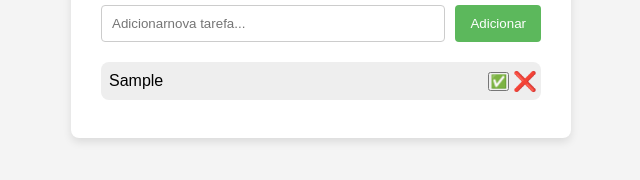
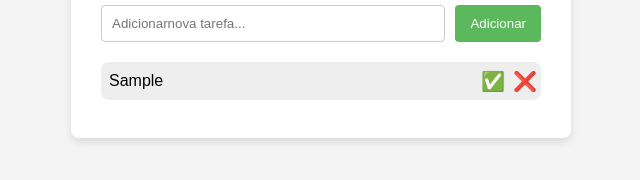
Before and after one commit to aldosds/todo-list-js, a plain HTML site: page index.html in a window 1280 px wide. Both pictures are taken after typing "Sample" into the empty fields and a click on the button "Adicionar". Shown: the part 372-552 px from the top of the page, 319-959 px from the left. Drawn offline with Linux system fonts and the light colour scheme.

Commit message:
:art: Estilizado o botão

```diff
--- a/css/styles.css
+++ b/css/styles.css
@@ -67,7 +67,6 @@
   display: flex;
   justify-content: space-between;
   align-items: center;
-  cursor: pointer;
   transition: background-color 0.3s;
 }
 
@@ -78,13 +77,13 @@
 
 .task-text-content {
   flex: 1;
-  cursor: pointer;
   padding: 10px 0 10px 8px;
 
   max-width: 400px;
   overflow: hidden;
 }
 
+.checked-btn,
 .delete-btn {
   background: none;
   border: none;
```
